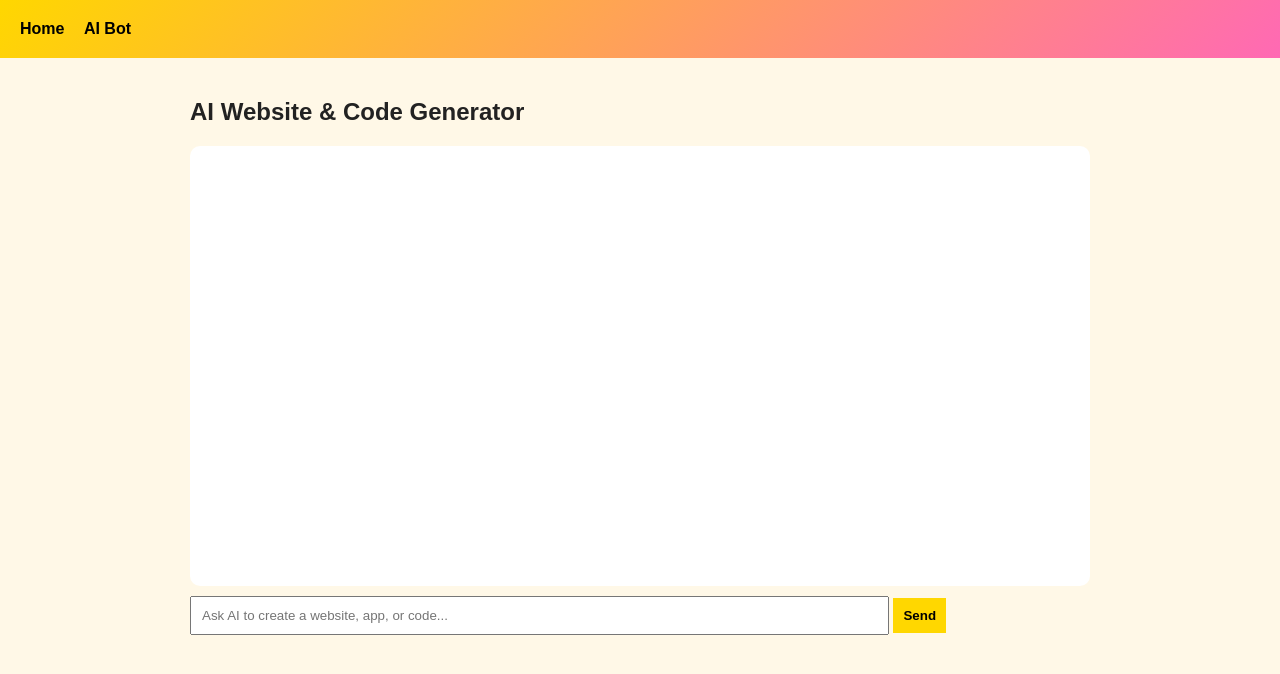
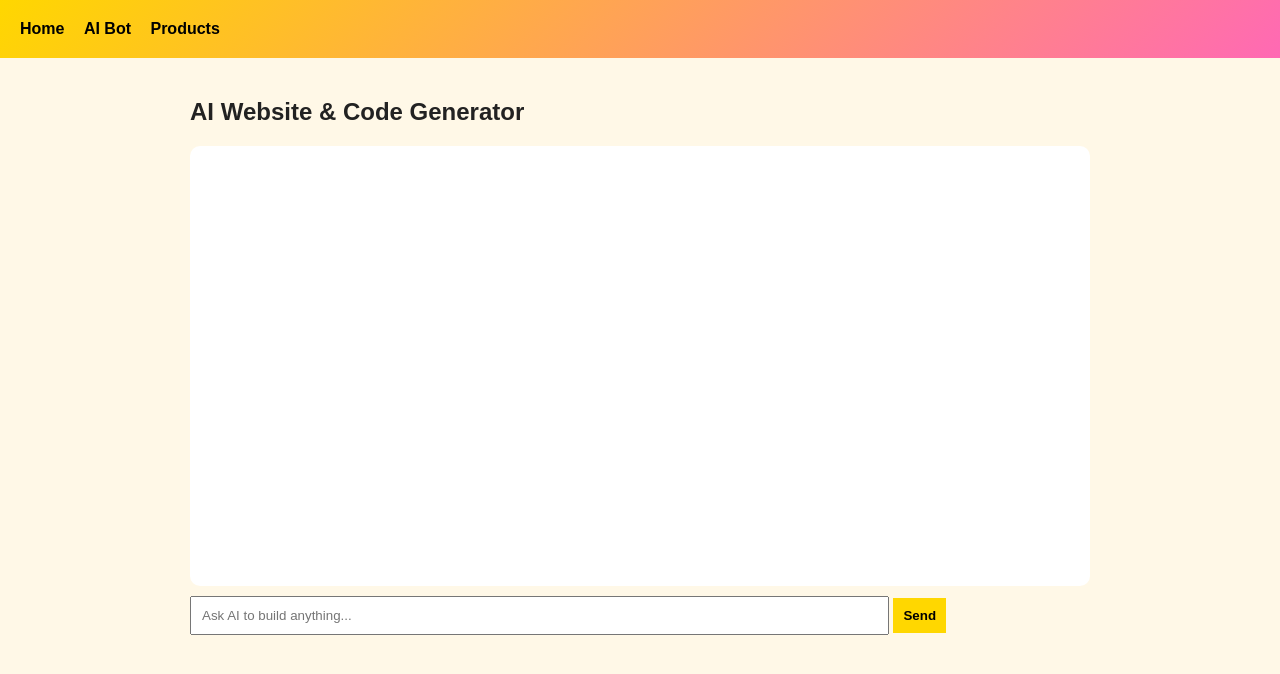
Before and after one commit to stech-hub/STP, a website: page ai.html in a window 1280 px wide. Drawn offline with Linux system fonts and the light colour scheme.

Commit message:
Update ai.html

```diff
--- a/ai.html
+++ b/ai.html
@@ -10,15 +10,16 @@
   <nav>
     <a href="index.html">Home</a>
     <a href="ai.html">AI Bot</a>
+    <a href="products.html">Products</a>
   </nav>
 </header>
 
 <div class="container chat-box">
   <h2>AI Website & Code Generator</h2>
 
-  <div class="messages" id="messages"></div>
+  <div id="messages" class="messages"></div>
 
-  <input id="prompt" placeholder="Ask AI to create a website, app, or code..." />
+  <input id="prompt" placeholder="Ask AI to build anything..." />
   <button onclick="sendMessage()">Send</button>
 </div>
 
```
